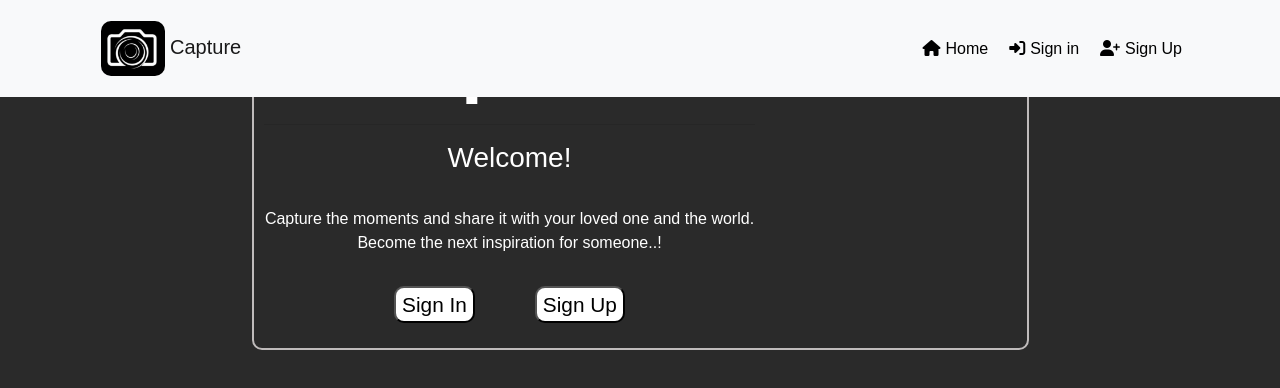
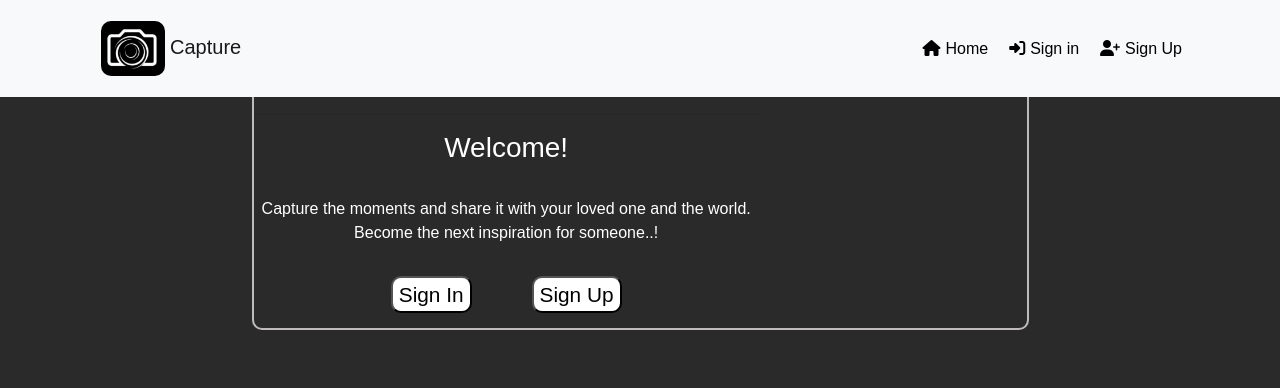
Before and after one commit to AsmaaAamir/CI_P5_CAPTURE, a React (Create React App) app: page / in a window 1280 px wide. Shown: the top 388 px of the page. Built offline with nearby package versions, Linux system fonts and the light colour scheme; a web font is replaced by a local one.

Commit message:
fixing the contaner from welcome page

```diff
--- a/src/style/WelcomePage.module.css
+++ b/src/style/WelcomePage.module.css
@@ -1,12 +1,8 @@
-body{
-    margin: 0;
-    padding: 0;
-}
+
 .Container{
     margin: auto;
     width: 70%;
-    height: 70%;
-    padding: 10px;
+    height: 50%;
     border: 2px solid rgb(191, 187, 187);
     border-radius: 10px;
     align-items: center;
```
